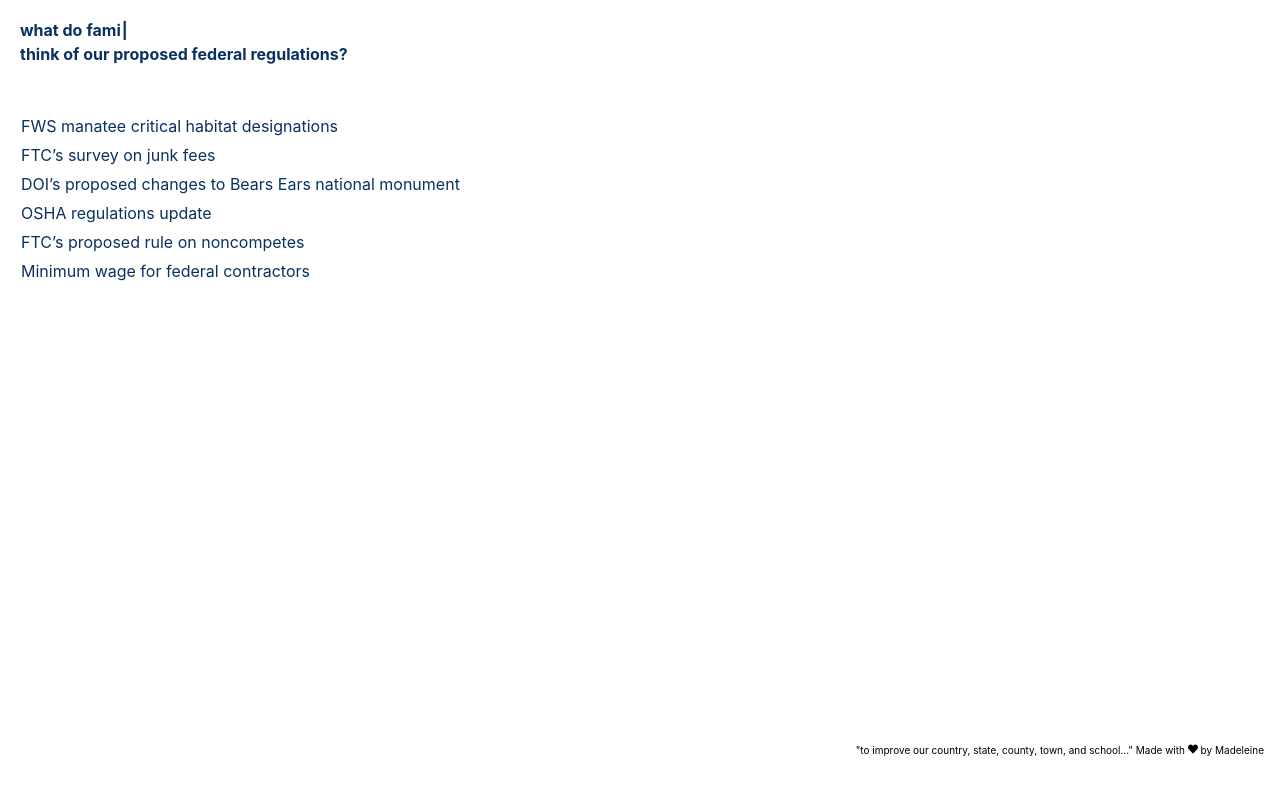
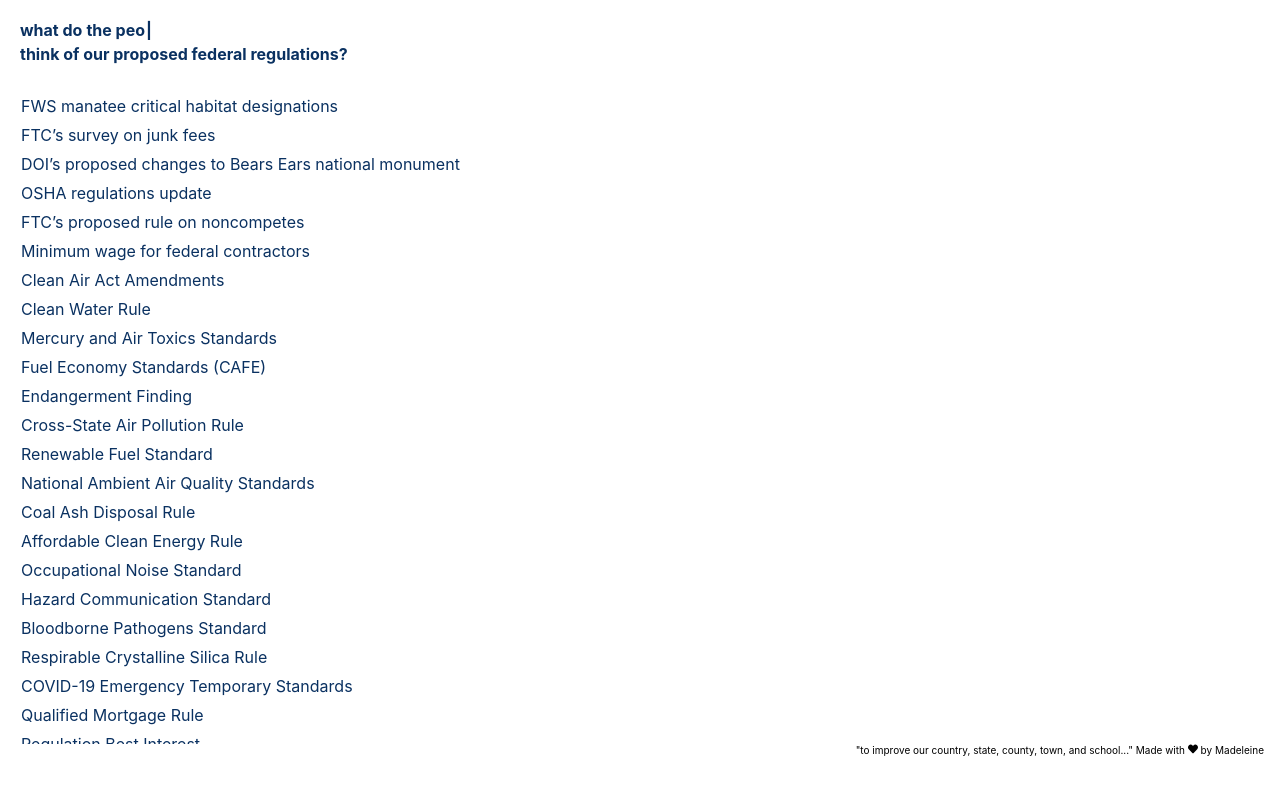
Before and after one commit to iamalivetoday/fed_reg_viz, a React (Create React App) app in the folder regulations-frontend/: page / in a window 1280 px wide. Shown: the top 794 px of the page. Built offline with nearby package versions, Linux system fonts and the light colour scheme.

Commit message:
homepage add

```diff
--- a/regulations-frontend/src/pages/HomePage.js
+++ b/regulations-frontend/src/pages/HomePage.js
@@ -1,9 +1,6 @@
-import React from 'react';
+import React, { useState } from 'react';
 import styled from 'styled-components';
 import Typewriter from 'typewriter-effect';
-import { useParams, useNavigate } from 'react-router-dom';
-
-// Import images from the assets folder
 import ManateeImage from '../assets/manatee.jpg';
 
 const HomePageContainer = styled.div`
@@ -24,19 +21,15 @@
   text-align: left;
   color: #0A3161;
   display: flex;
-  align-items: center; /* Aligns "what do" and Typewriter effect on the same line */
+  align-items: center;
   margin-bottom: 4px;
 `;
 
 const TypewriterWrapper = styled.span`
   margin-left: 4px;
-`;
-
-const Subheading = styled.h2`
-  font-size: 1.2rem;
-  font-weight: bold;
-  color: black;
-  margin-bottom: 10px;
+  color: ${(props) => (props.isHovered ? 'red' : '#0A3161')};
+  font-style: ${(props) => (props.isHovered ? 'italic' : 'normal')};
+  cursor: pointer;
 `;
 
 const TableContainer = styled.table`
@@ -59,7 +52,7 @@
   }
 
   img {
-    width: 50px; /* Adjust size as needed */
+    width: 50px;
     height: auto;
   }
 `;
@@ -70,49 +63,87 @@
     "our unions", "you", "families", "working people", "veterans", "your friends",
     "our neighbors", "ordinary Americans", "other families"
   ];
-  const shuffledStrings = typewriterStrings.sort(() => Math.random() - 0.5);
+  const [hovered, setHovered] = useState(false);
+
+  const handleMouseEnter = () => {
+    setHovered(true);
+  };
+
+  const handleMouseLeave = () => {
+    setHovered(false);
+  };
 
   const regulations = [
-    {
-      image: ManateeImage,
-      title: "FWS manatee critical habitat designations",
-      link: "https://www.regulations.gov/docket/FWS-R4-ES-2024-0073"
-    },
-    {
-      image: ManateeImage,
-      title: "FTC’s survey on junk fees",
-      link: "https://www.regulations.gov/document/FTC-2023-0064-0001"
-    },
-    {
-      image: ManateeImage,
-      title: "DOI’s proposed changes to Bears Ears national monument",
-      link: "https://www.regulations.gov/document/DOI-2017-0002-0001"
-    },
-    {
-      image: ManateeImage,
-      title: "OSHA regulations update",
-      link: "https://www.regulations.gov/document/OSHA-2021-0009-4761"
-    },
-    {
-      image: ManateeImage,
-      title: "FTC’s proposed rule on noncompetes",
-      link: "https://www.regulations.gov/docket/FTC-2023-0007"
-    },
-    {
-      image: ManateeImage,
-      title: "Minimum wage for federal contractors",
-      link: "https://www.regulations.gov/document/DOL_FRDOC_0001-0343"
-    }
+    { image: ManateeImage, title: "FWS manatee critical habitat designations", link: "https://www.regulations.gov/docket/FWS-R4-ES-2024-0073" },
+    { image: ManateeImage, title: "FTC’s survey on junk fees", link: "https://www.regulations.gov/document/FTC-2023-0064-0001" },
+    { image: ManateeImage, title: "DOI’s proposed changes to Bears Ears national monument", link: "https://www.regulations.gov/document/DOI-2017-0002-0001" },
+    { image: ManateeImage, title: "OSHA regulations update", link: "https://www.regulations.gov/document/OSHA-2021-0009-4761" },
+    { image: ManateeImage, title: "FTC’s proposed rule on noncompetes", link: "https://www.regulations.gov/docket/FTC-2023-0007" },
+    { image: ManateeImage, title: "Minimum wage for federal contractors", link: "https://www.regulations.gov/document/DOL_FRDOC_0001-0343" },
+    { image: ManateeImage, title: "Clean Air Act Amendments", link: "https://www.google.com" },
+    { image: ManateeImage, title: "Clean Water Rule", link: "https://www.google.com" },
+    { image: ManateeImage, title: "Mercury and Air Toxics Standards", link: "https://www.google.com" },
+    { image: ManateeImage, title: "Fuel Economy Standards (CAFE)", link: "https://www.google.com" },
+    { image: ManateeImage, title: "Endangerment Finding", link: "https://www.google.com" },
+    { image: ManateeImage, title: "Cross-State Air Pollution Rule", link: "https://www.google.com" },
+    { image: ManateeImage, title: "Renewable Fuel Standard", link: "https://www.google.com" },
+    { image: ManateeImage, title: "National Ambient Air Quality Standards", link: "https://www.google.com" },
+    { image: ManateeImage, title: "Coal Ash Disposal Rule", link: "https://www.google.com" },
+    { image: ManateeImage, title: "Affordable Clean Energy Rule", link: "https://www.google.com" },
+    { image: ManateeImage, title: "Occupational Noise Standard", link: "https://www.google.com" },
+    { image: ManateeImage, title: "Hazard Communication Standard", link: "https://www.google.com" },
+    { image: ManateeImage, title: "Bloodborne Pathogens Standard", link: "https://www.google.com" },
+    { image: ManateeImage, title: "Respirable Crystalline Silica Rule", link: "https://www.google.com" },
+    { image: ManateeImage, title: "COVID-19 Emergency Temporary Standards", link: "https://www.google.com" },
+    { image: ManateeImage, title: "Qualified Mortgage Rule", link: "https://www.google.com" },
+    { image: ManateeImage, title: "Regulation Best Interest", link: "https://www.google.com" },
+    { image: ManateeImage, title: "Credit CARD Act", link: "https://www.google.com" },
+    { image: ManateeImage, title: "Payday Lending Rule", link: "https://www.google.com" },
+    { image: ManateeImage, title: "Identity Theft Red Flags Rule", link: "https://www.google.com" },
+    { image: ManateeImage, title: "Tobacco Control Act", link: "https://www.google.com" },
+    { image: ManateeImage, title: "Nutrition Labeling Rule", link: "https://www.google.com" },
+    { image: ManateeImage, title: "Menu Labeling Rule", link: "https://www.google.com" },
+    { image: ManateeImage, title: "Deeming Rule", link: "https://www.google.com" },
+    { image: ManateeImage, title: "Emergency Use Authorization Rule", link: "https://www.google.com" },
+    { image: ManateeImage, title: "Medicare Part D Rules", link: "https://www.google.com" },
+    { image: ManateeImage, title: "Electronic Logging Device Mandate", link: "https://www.google.com" },
+    { image: ManateeImage, title: "Automatic Emergency Braking Requirement", link: "https://www.google.com" },
+    { image: ManateeImage, title: "Runway Safety Regulations", link: "https://www.google.com" },
+    { image: ManateeImage, title: "Drone Registration Rule", link: "https://www.google.com" },
+    { image: ManateeImage, title: "Hours of Service Rule", link: "https://www.google.com" },
+    { image: ManateeImage, title: "Energy Efficiency Standards", link: "https://www.google.com" },
+    { image: ManateeImage, title: "Pipeline Safety Rule", link: "https://www.google.com" },
+    { image: ManateeImage, title: "Net Metering Rules", link: "https://www.google.com" },
+    { image: ManateeImage, title: "Transmission Line Regulation", link: "https://www.google.com" },
+    { image: ManateeImage, title: "Children’s Online Privacy Protection Act Rule", link: "https://www.google.com" },
+    { image: ManateeImage, title: "Do-Not-Call Implementation Act", link: "https://www.google.com" },
+    { image: ManateeImage, title: "Net Neutrality Rules", link: "https://www.google.com" },
+    { image: ManateeImage, title: "Data Breach Notification Rules", link: "https://www.google.com" },
+    { image: ManateeImage, title: "Fair Housing Accessibility Guidelines", link: "https://www.google.com" },
+    { image: ManateeImage, title: "Affirmatively Furthering Fair Housing Rule", link: "https://www.google.com" },
+    { image: ManateeImage, title: "Lead Safe Housing Rule", link: "https://www.google.com" },
+    { image: ManateeImage, title: "Gainful Employment Rule", link: "https://www.google.com" },
+    { image: ManateeImage, title: "Organic Standards", link: "https://www.google.com" },
+    { image: ManateeImage, title: "Poultry Inspection Rule", link: "https://www.google.com" },
+    { image: ManateeImage, title: "Food Safety Modernization Act Rules", link: "https://www.google.com" }
   ];
+
 
   return (
     <HomePageContainer>
       <HorizontalText>
         what do{' '}
-        <TypewriterWrapper>
+        <TypewriterWrapper
+          onMouseEnter={handleMouseEnter}
+          onMouseLeave={handleMouseLeave}
+          isHovered={hovered}
+        >
+          {hovered ? (
+            <span>you</span> // Display "you" in red on hover
+          ) : (
             <Typewriter
               options={{
-              strings: shuffledStrings,
+                strings: typewriterStrings,
                 autoStart: true,
                 loop: true,
                 deleteSpeed: 300,
@@ -120,10 +151,11 @@
                 pauseFor: 1000,
               }}
             />
+          )}
         </TypewriterWrapper>{' '}
       </HorizontalText>
       <HorizontalText>think of our proposed federal regulations?</HorizontalText>
-      <br/><br/>
+      <br />
       <TableContainer>
         <tbody>
           {regulations.map((regulation, index) => (
```
Lines whose indentation alone changed are shown as unchanged.
